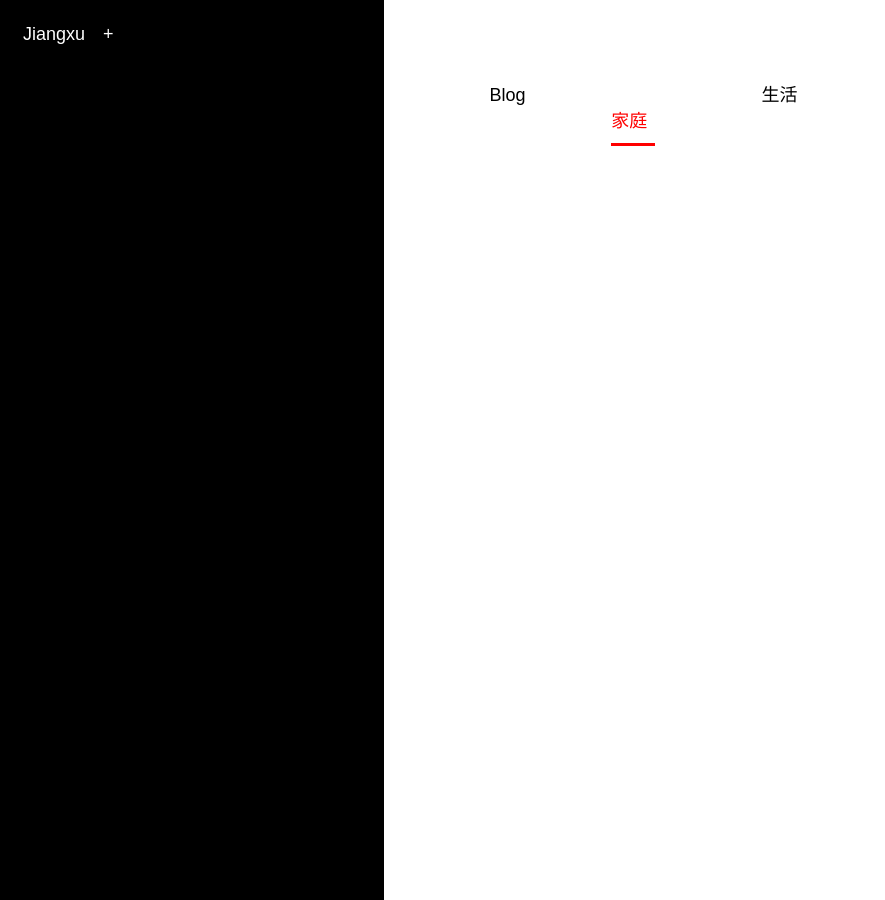
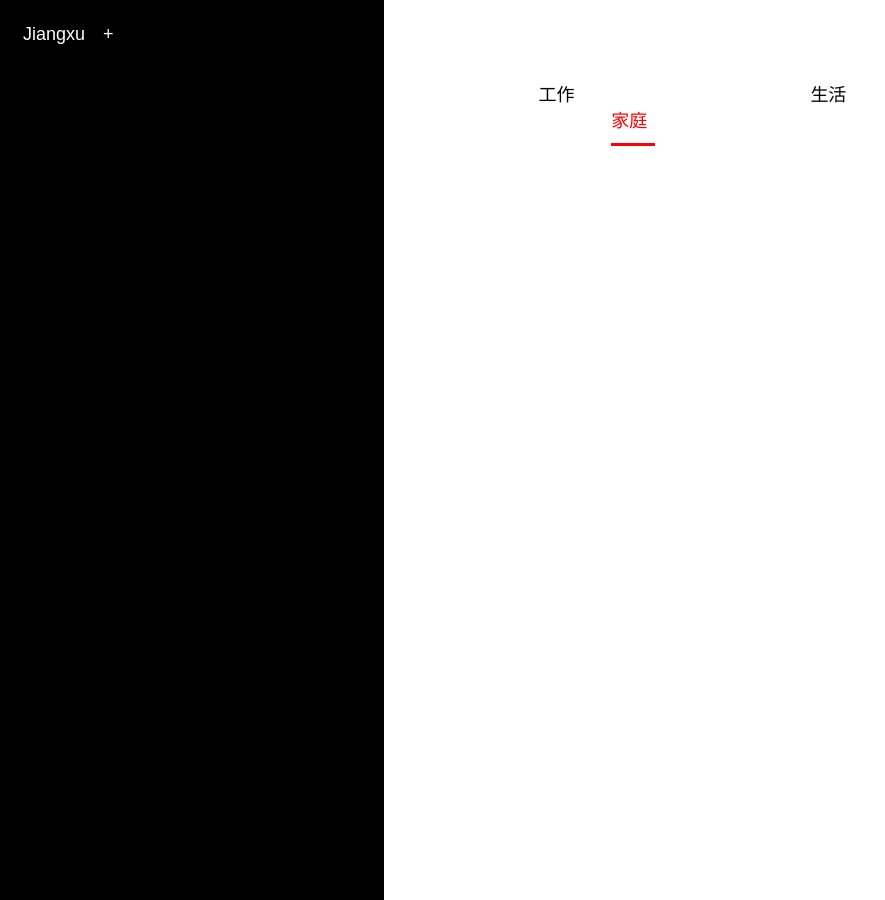
Before and after one commit to simon126649/simon126649.github.io, a Jekyll site: the page built from 生活/index.md, in a window 1280 px wide. Shown: the whole page, without its empty margins (0-885 px from the left). Built offline with Jekyll 4.4.1, drawn with Linux system fonts in a browser that asks for light colours.

Commit message:
Update index.md

```diff
--- a/生活/index.md
+++ b/生活/index.md
@@ -5,7 +5,7 @@ layout: home
 <div class="index-content 生活">
     <div class="section">
         <ul class="artical-cate">
-            <li><a href="/"><span>Blog</span></a></li>
+            <li><a href="/"><span>工作</span></a></li>
             <li style="text-align:center"><a href="/生活"><span> 生活</span></a></li>
             <li class="on" style="text-align:right"><a href="/家庭"><span>家庭</span></a></li>
         </ul>
```
